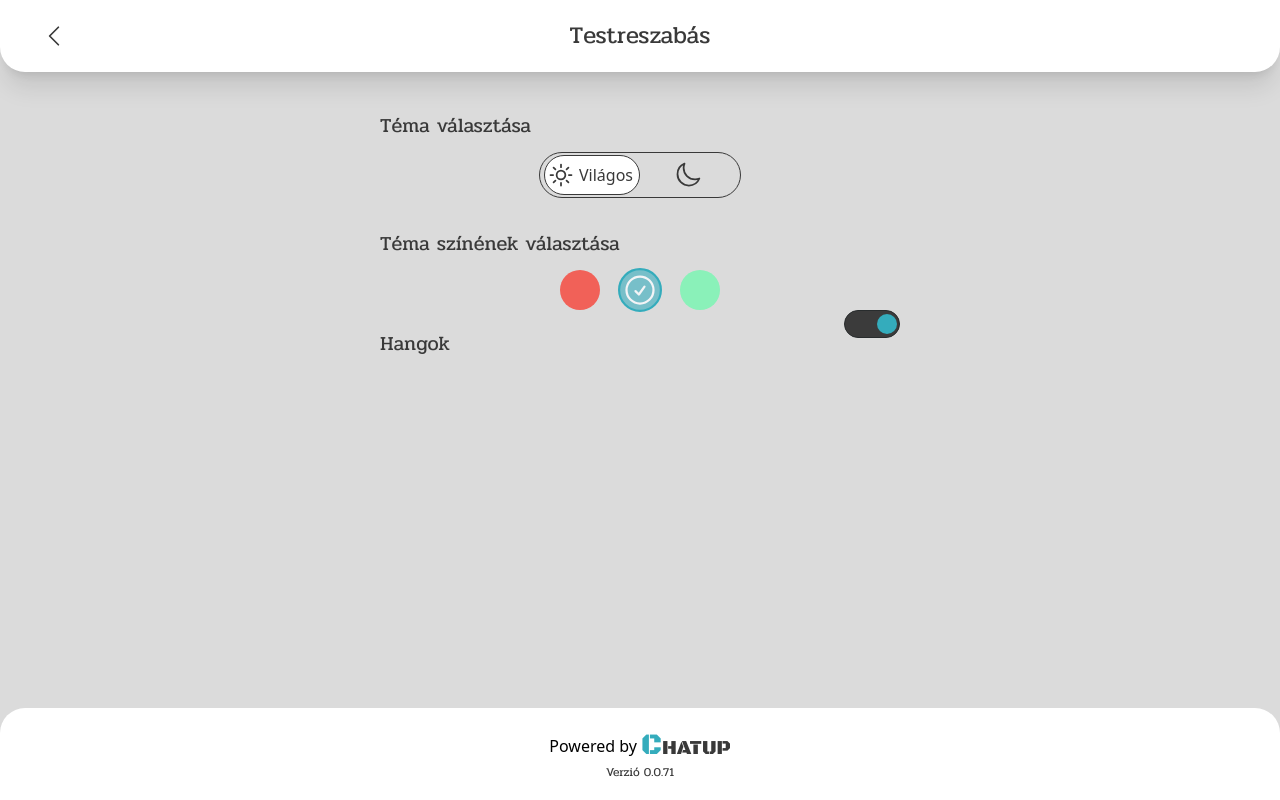
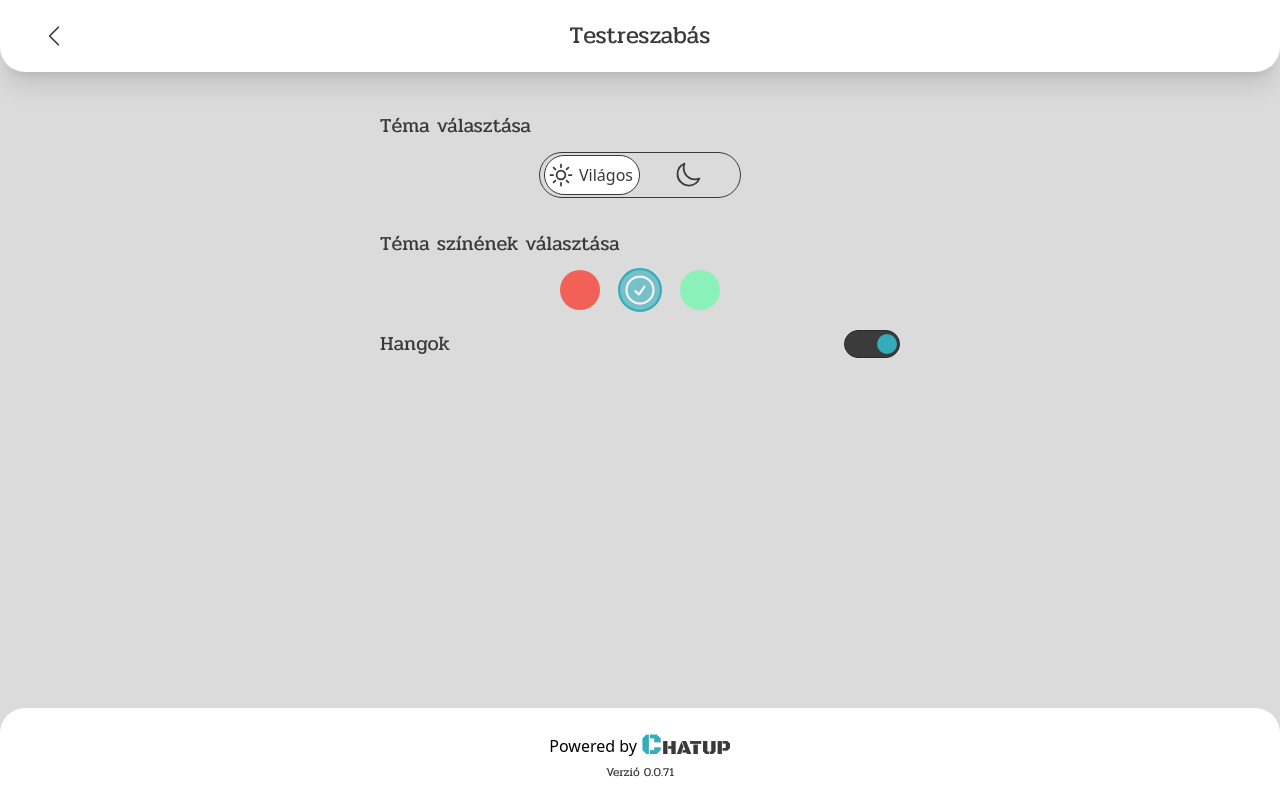
Before and after one commit to zsoltgombocz/chatup-frontend, a React (Vite) app: page /settings/customize in a window 1280 px wide. Built offline with nearby package versions, Linux system fonts and the light colour scheme; a web font is replaced by a local one.

Commit message:
Fix not aligned switch

```diff
--- a/src/components/Switch.tsx
+++ b/src/components/Switch.tsx
@@ -25,7 +25,7 @@ function Switch({ options, onChange = undefined, className, initialSelectedIndex
     }
 
     return (
-        <div className={'border border-1  border-gray-600 flex flex-row rounded-full w-fit p-1 relative ' + className}>
+        <div className={'border border-1 border-gray-600 flex flex-row rounded-full w-fit p-1 relative ' + className}>
             <m.div
                 animate={{ left: `calc(6rem * ${selectedIndex})` }}
                 className={'z-0 w-24 border-1 border border-gray-600 absolute h-[calc(100%_-_0.25rem)] rounded-full -top-[0.125rem] bg-white m-1'}></m.div>
--- a/src/components/ToggleSwitch.tsx
+++ b/src/components/ToggleSwitch.tsx
@@ -20,7 +20,7 @@ function ToggleSwitch({ onStateChanged, checked = false }: Props) {
         onStateChanged?.(target.checked);
     }
     return (
-        <div className={'flex flex-wrap'}>
+        <div className={'flex flex-wrap h-fit'}>
             <input
                 type="checkbox"
                 className="hidden"
--- a/src/views/settings/Customize.tsx
+++ b/src/views/settings/Customize.tsx
@@ -25,8 +25,8 @@ const Customize = () => {
             <Switch options={switchOptions} onChange={handleThemeChange} className={'mb-3 self-center'} initialSelectedIndex={theme} />
             <h5 className={'text text-xl mt-5 mb-3'}>Téma színének választása</h5>
             <ColorSwitcher colors={colorOptions} />
-            <div className={'flex align-middle justify-between'}>
-                <h5 className={'text text-xl mt-5 mb-3'}>Hangok</h5>
+            <div className={'flex items-center justify-between mt-5 mb-3'}>
+                <h5 className={'text text-xl'}>Hangok</h5>
                 <ToggleSwitch onStateChanged={(state) => setSoundState(state)} checked={sounds} />
             </div>
         </m.div>
```
